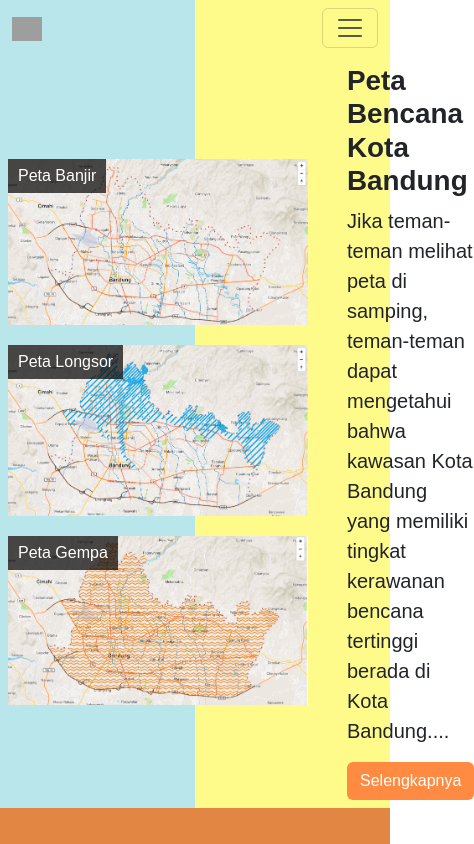
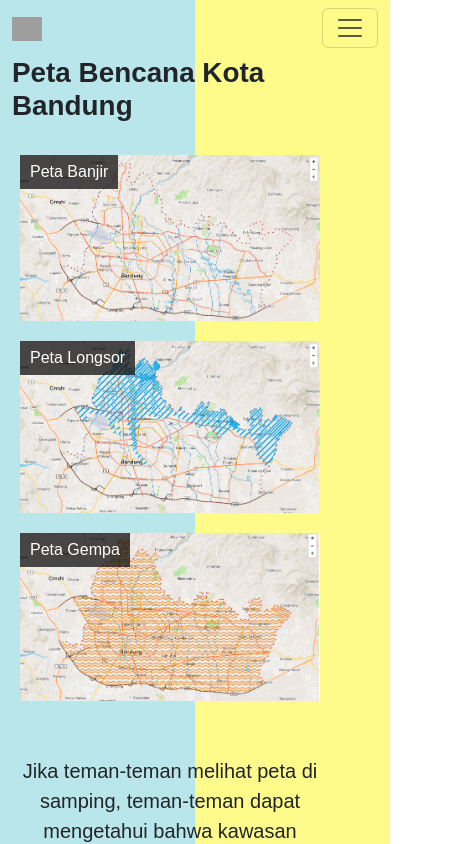
Before and after one commit to gozzafadillah/web-edu, a React (Create React App) app: page /peta-bencana in a window 390 px wide. Shown: the top 844 px of the page, 474 px wide, since content can reach past the window. Built offline with nearby package versions, Linux system fonts and the light colour scheme; grey boxes are pictures that could not be loaded; a web font is replaced by a local one.

Commit message:
fix responsive

```diff
--- a/src/pages/PetaBencanaPages.jsx
+++ b/src/pages/PetaBencanaPages.jsx
@@ -16,12 +16,24 @@ const PetaBencanaPages = () => {
   return (
     <div>
       <Navbar />
-      <section className="edukasi">
-        <div className="container edukasi-container p-2">
+      <section className="edukasi container">
+        <h1 style={{ fontWeight: "bold" }}>Peta Bencana Kota Bandung</h1>
+        <div
+          className=" edukasi-container p-2"
+          style={{
+            display: "flex",
+            flexDirection: "row",
+            flexWrap: "wrap",
+          }}
+        >
           <div className="img-content py-3">
             <div
               className="img-list"
-              style={{ display: "flex", flexDirection: "column", gap: "20px" }}
+              style={{
+                display: "flex",
+                flexDirection: "column",
+                gap: "20px",
+              }}
             >
               <div className="img-item">
                 <img
@@ -52,8 +64,7 @@ const PetaBencanaPages = () => {
               </div>
             </div>
           </div>
-          <div className="text-content">
-            <h1 style={{ fontWeight: "bold" }}>Peta Bencana Kota Bandung</h1>
+          <div className="text-content mb-5">
             <p style={{ fontSize: "20px" }}>
               Jika teman-teman melihat peta di samping, teman-teman dapat
               mengetahui bahwa kawasan Kota Bandung yang memiliki tingkat
--- a/src/style/index.css
+++ b/src/style/index.css
@@ -68,7 +68,7 @@ section.category-content {
 }
 
 .img-bencana {
-  width: 600px;
+  width: 550px;
 }
 
 .img-item span {
@@ -80,6 +80,10 @@ section.category-content {
   color: #fff;
   font-size: 16px;
   font-family: Arial, sans-serif;
+}
+
+.text-content {
+  width: 400px;
 }
 
 /* logo bencana */
@@ -94,7 +98,6 @@ section.category-content {
 }
 
 /* about us */
-
 .about img {
   width: 35vw;
   height: 45vh;
@@ -197,6 +200,9 @@ section.content-education .container {
     width: 500px;
     height: 500px;
   }
+  .text-content {
+    width: 500px;
+  }
 }
 
 @media (max-width: 600px) {
@@ -224,6 +230,10 @@ section.content-education .container {
     width: 300px;
     height: 300px;
   }
+  .text-content {
+    width: 300px;
+    text-align: center;
+  }
 }
 
 @media (max-width: 400px) {
```
